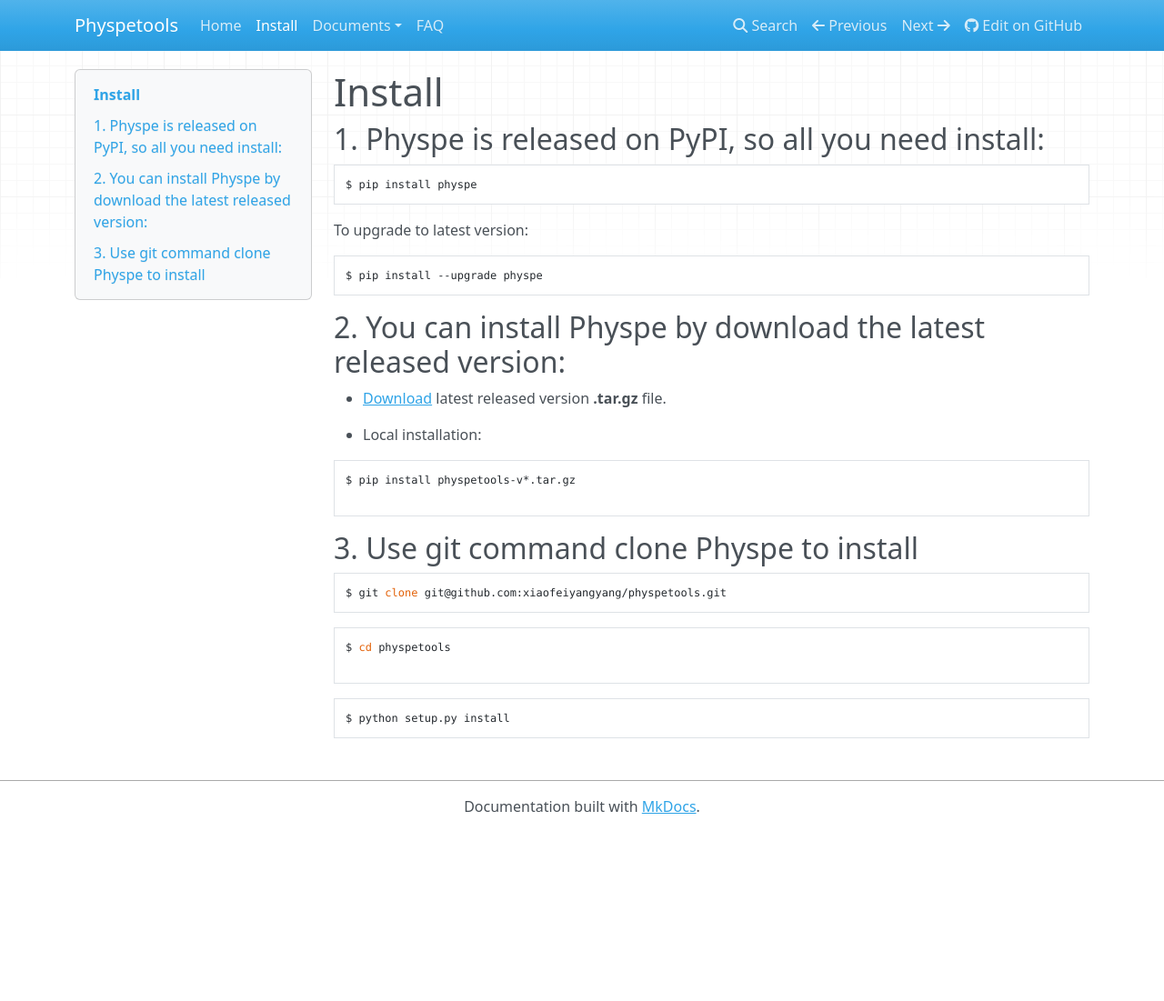
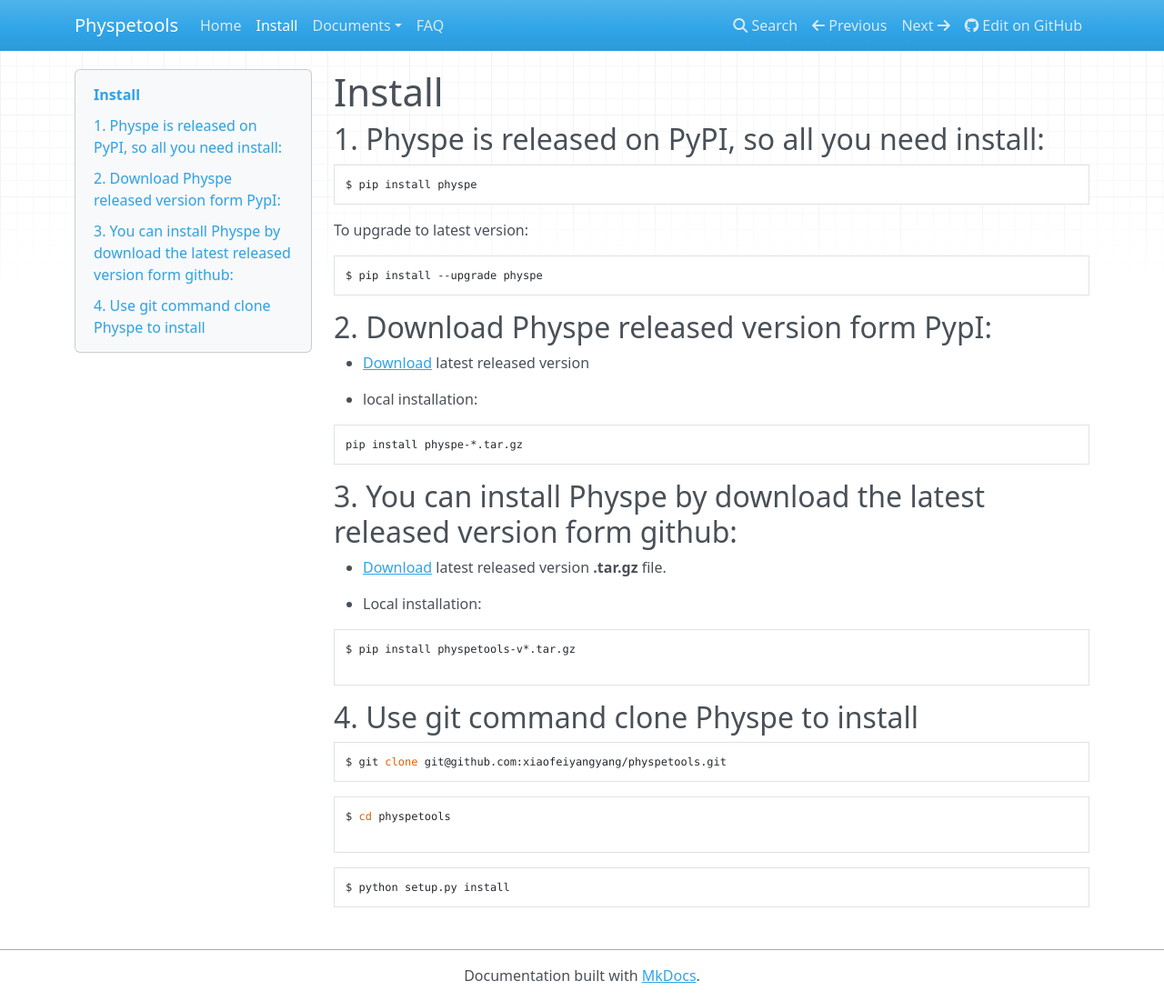
Before and after one commit to yangfangs/physpetools, an MkDocs documentation site: the page built from docs/docs/install.md, in a window 1280 px wide and 1101 px high. Shown: the whole window at 91% size. Built offline with MkDocs 1.6.1, drawn with Linux system fonts in a browser that asks for light colours; nearby versions of some CDN libraries; old or Windows-style settings are respelled for this version of MkDocs.

Commit message:
update docs

````diff
--- a/docs/docs/install.md
+++ b/docs/docs/install.md
@@ -14,7 +14,18 @@
 $ pip install --upgrade physpe
 ```
 
-## 2. You can install Physpe by download the latest released version:
+## 2. Download Physpe released version form PypI:
+
+* [Download](https://pypi.python.org/pypi/physpe/) latest released version
+
+* local installation:
+
+```bash
+pip install physpe-*.tar.gz
+```
+
+
+## 3. You can install Physpe by download the latest released version form github:
 
 * [Download](https://github.com/xiaofeiyangyang/physpetools/releases) latest released version **.tar.gz** file.
 
@@ -26,7 +37,7 @@
 ```
 
 
-## 3. Use git command clone **Physpe** to install
+## 4. Use git command clone **Physpe** to install
 
 ```bash
 $ git clone git@github.com:xiaofeiyangyang/physpetools.git
````
Also changed, not shown: README.rst.
